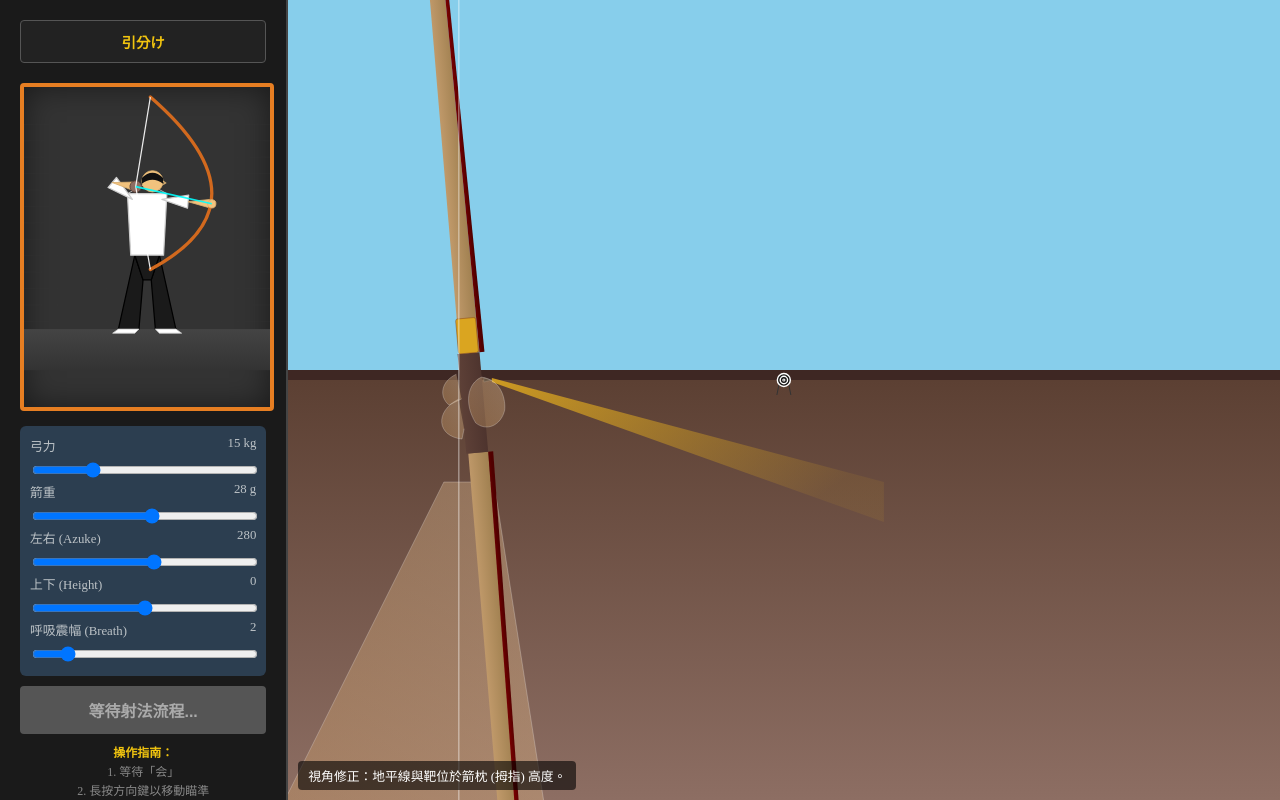
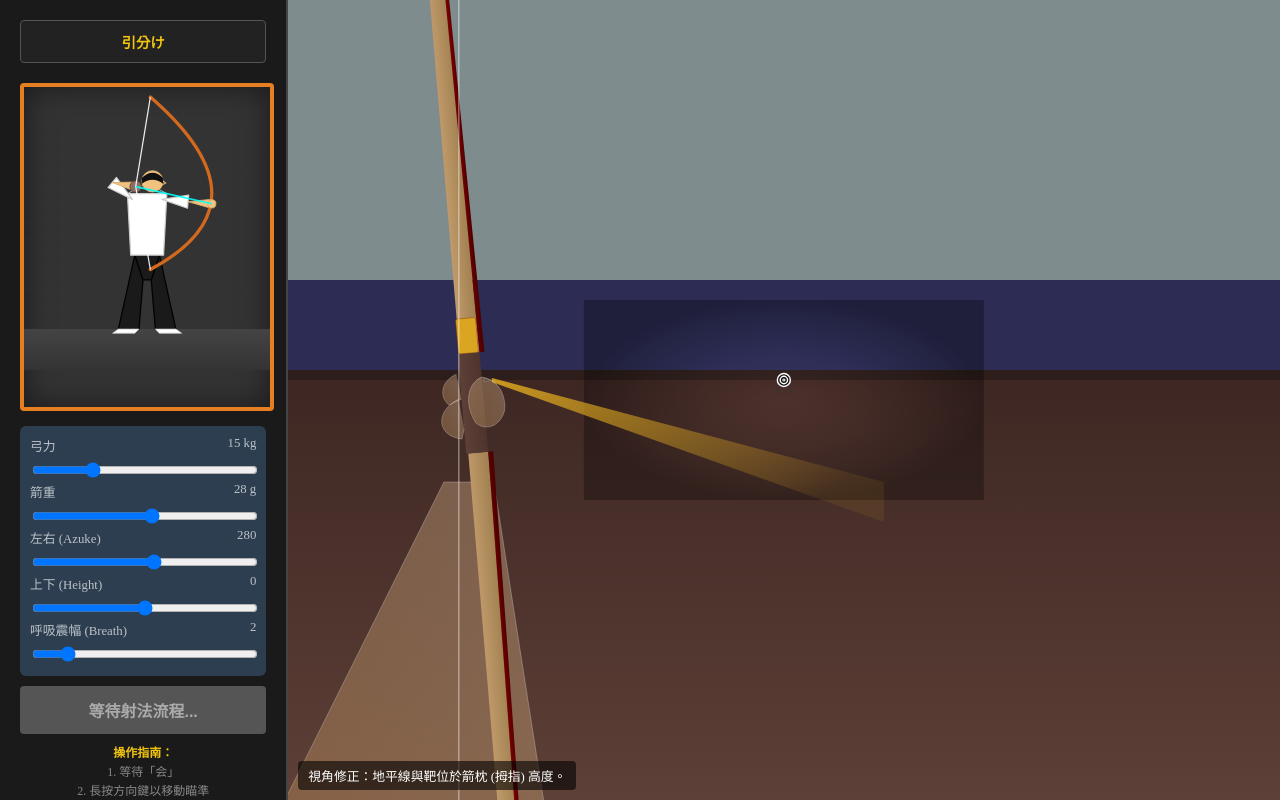
Before and after one commit to laihenyi/kyudo-sim, a plain HTML site: page index.html in a window 1280 px wide. Drawn offline with Linux system fonts and the light colour scheme.

Commit message:
feat: Introduce wall bands and spotlight effect
引入牆面橫帶與聚光燈效果，並更新安土場景的牆面與沙土顏色。

```diff
--- a/index.html
+++ b/index.html
@@ -554,14 +554,19 @@
 
                         <!-- MODE 2: HAWK-EYE (Azuchi/Ground View) -->
                         <g id="z-mode-hawk" style="display:none">
-                            <!-- Background Sky/Wall -->
-                            <rect x="0" y="0" width="400" height="300" fill="#2c3e50" />
+                            <!-- Background Wall (Concrete Grey) -->
+                            <rect x="0" y="0" width="400" height="300" fill="#7f8c8d" />
+                            <!-- Wall Band (Blue/Purple) -->
+                            <rect x="0" y="100" width="400" height="60" fill="#2c2c54" />
+
                             <!-- Ground (Grass) -->
                             <rect x="0" y="200" width="400" height="100" fill="url(#grass)" />
-                            <!-- Azuchi (Sand Bank) -->
-                            <path d="M50,200 L350,200 L380,300 L20,300 Z" fill="#3e2723" opacity="0.5" />
-                            <!-- Shadow -->
-                            <path d="M50,200 L350,200 L350,80 L50,80 Z" fill="url(#azuchiSand)" /> <!-- Bank Face -->
+
+                            <!-- Azuchi (Sand Bank) - Darker -->
+                            <path d="M50,200 L350,200 L380,300 L20,300 Z" fill="#3e2723" opacity="0.8" />
+                            <!-- Shadow/Face -->
+                            <path d="M50,200 L350,200 L350,80 L50,80 Z" fill="url(#azuchiSand)" />
+
                             <!-- Added Grid Lines to Azuchi for depth perception -->
                             <g stroke="rgba(255,255,255,0.15)" stroke-width="1">
                                 <line x1="50" y1="120" x2="350" y2="120" />
@@ -615,14 +620,28 @@
                             <stop offset="100%" style="stop-color:#DAA520; stop-opacity:0.9" />
                         </linearGradient>
                         <linearGradient id="azuchiGrad" x1="0%" y1="0%" x2="0%" y2="100%">
-                            <stop offset="0%" style="stop-color:#5c4033" />
-                            <stop offset="100%" style="stop-color:#8d6e63" />
+                            <stop offset="0%" style="stop-color:#3e2723" />
+                            <stop offset="100%" style="stop-color:#5d4037" />
                         </linearGradient>
+                        <!-- Spotlight Gradient -->
+                        <radialGradient id="spotlight" cx="50%" cy="50%" r="50%" fx="50%" fy="50%">
+                            <stop offset="0%" style="stop-color:rgba(255,255,255,0.2)" />
+                            <stop offset="100%" style="stop-color:rgba(0,0,0,0.3)" />
+                        </radialGradient>
                     </defs>
 
-                    <rect width="1200" height="380" fill="#87CEEB" />
+                    <!-- Background Wall (Concrete Grey) -->
+                    <rect width="1200" height="380" fill="#7f8c8d" />
+                    <!-- Wall Band (Blue/Purple) - Approx 1m high above Azuchi -->
+                    <rect y="280" width="1200" height="100" fill="#2c2c54" />
+
+                    <!-- Azuchi -->
                     <rect y="380" width="1200" height="420" fill="url(#azuchiGrad)" />
-                    <path d="M0,380 L1200,380 L1200,370 L0,370 Z" fill="#3e2723" />
+                    <path d="M0,380 L1200,380 L1200,370 L0,370 Z" fill="#2d1e1b" /> <!-- Darker top edge -->
+
+                    <!-- Spotlight Effect Overlay on Target Area -->
+                    <rect x="400" y="300" width="400" height="200" fill="url(#spotlight)"
+                        style="mix-blend-mode: overlay;" />
 
                     <g id="target-grp" transform="translate(600, 380)">
                         <line x1="-5" y1="5" x2="-7" y2="15" stroke="#333" stroke-width="1" />
```
